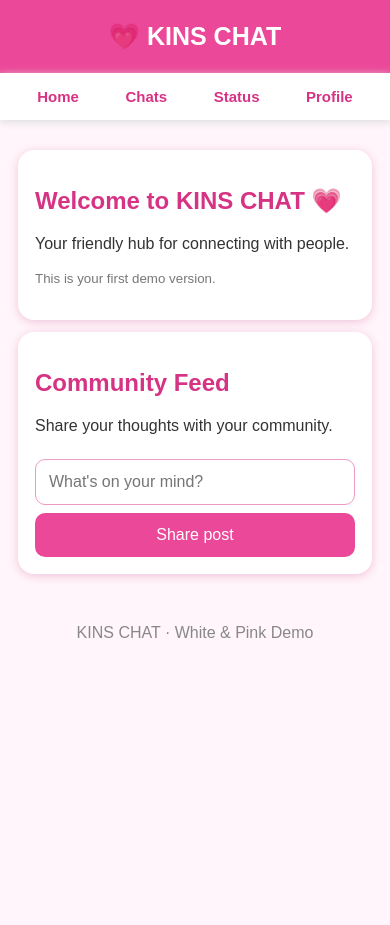
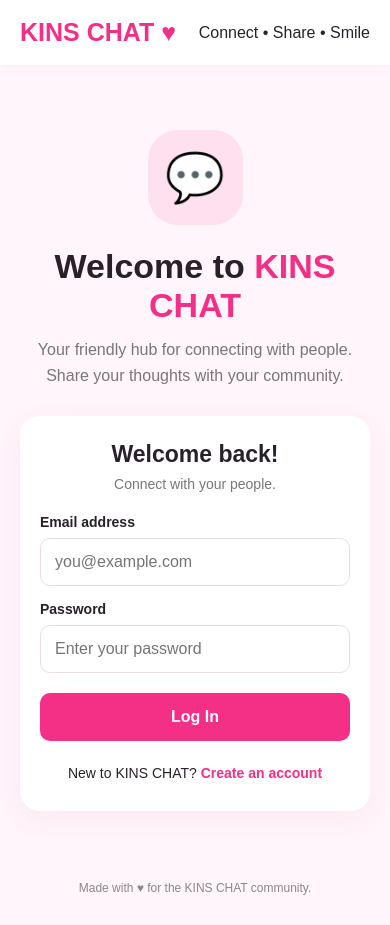
Before and after one commit to Kinschat/kins-chat, a plain HTML site: page index.html in a window 390 px wide. Before the commit the page ends 844 px from the top, so only its background shows below. Drawn offline with Linux system fonts and the light colour scheme.

Commit message:
Create KINS CHAT login page
Create a new KINS CHAT welcome and login page with a beautiful white-and-pink design. Add email and password fields, a sign-up screen, and a mobile-friendly layout. Prepare the interface for future secure account registration and messaging features.

```diff
--- a/index.html
+++ b/index.html
@@ -1,100 +1,267 @@
 <!DOCTYPE html>
 <html lang="en">
-<head><link rel="manifest" href="/kins-chat/manifest.json">
-<meta name="theme-color" content="#FF69B4">
+<head>
   <meta charset="UTF-8">
   <meta name="viewport" content="width=device-width, initial-scale=1.0">
-<meta name="theme-color" content="#ec4899">
-<title>KINS CHAT</title>
+  <meta name="theme-color" content="#ff4f9a">
+  <meta name="description" content="KINS CHAT — Connect, share and make friends.">
+  <title>KINS CHAT - Connect With People</title>
+
+  <link rel="manifest" href="./manifest.json">
+
   <style>
-*{box-sizing:border-box}
-body{margin:0;font-family:Arial,sans-serif;background:#fff5fa;color:#333}
-header{background:#ec4899;color:white;padding:22px;text-align:center;font-size:25px;font-weight:bold}
-nav{display:flex;justify-content:space-around;background:white;padding:14px;position:sticky;top:0;box-shadow:0 2px 8px #ddd}
-nav button{border:0;background:white;color:#d63384;font-weight:bold;font-size:15px}
-main{padding:18px;max-width:600px;margin:auto}
-.card{background:white;padding:17px;margin:12px 0;border-radius:16px;box-shadow:0 2px 10px #f1c4da}
-h2{color:#d63384}
-input{width:100%;padding:13px;border:1px solid #ed9bc3;border-radius:10px;margin:8px 0;font-size:16px}
-button.primary{background:#ec4899;color:white;border:0;padding:13px;border-radius:10px;width:100%;font-size:16px}
-.person{display:flex;align-items:center;gap:12px}
-.avatar{width:45px;height:45px;border-radius:50%;background:#f8c7df;display:grid;place-items:center;font-weight:bold;color:#a21caf}
-small{color:#777}
-.hidden{display:none}
-footer{text-align:center;color:#888;padding:20px}
+    * {
+      box-sizing: border-box;
+      margin: 0;
+      padding: 0;
+    }
+
+    body {
+      font-family: Arial, sans-serif;
+      background: #fff5fa;
+      color: #29212a;
+      min-height: 100vh;
+    }
+
+    header {
+      background: white;
+      padding: 18px 20px;
+      display: flex;
+      justify-content: space-between;
+      align-items: center;
+      box-shadow: 0 2px 12px #00000008;
+    }
+
+    .logo {
+      color: #f42f86;
+      font-size: 25px;
+      font-weight: bold;
+    }
+
+    .heart {
+      color: #f42f86;
+    }
+
+    .hero {
+      max-width: 450px;
+      margin: 35px auto;
+      padding: 20px;
+      text-align: center;
+    }
+
+    .icon {
+      width: 95px;
+      height: 95px;
+      margin: 10px auto 22px;
+      background: #ffe0ef;
+      border-radius: 30px;
+      display: flex;
+      justify-content: center;
+      align-items: center;
+      font-size: 48px;
+    }
+
+    h1 {
+      font-size: 34px;
+      margin-bottom: 12px;
+    }
+
+    .subtitle {
+      color: #777;
+      line-height: 1.6;
+      margin-bottom: 28px;
+    }
+
+    .card {
+      background: white;
+      padding: 25px 20px;
+      border-radius: 20px;
+      box-shadow: 0 8px 30px #e94b9412;
+      text-align: left;
+    }
+
+    .card h2 {
+      text-align: center;
+      margin-bottom: 8px;
+      font-size: 23px;
+    }
+
+    .card p {
+      text-align: center;
+      color: #777;
+      font-size: 14px;
+      margin-bottom: 22px;
+    }
+
+    label {
+      display: block;
+      font-size: 14px;
+      font-weight: bold;
+      margin: 15px 0 8px;
+    }
+
+    input {
+      width: 100%;
+      padding: 14px;
+      border: 1px solid #eadde5;
+      border-radius: 10px;
+      font-size: 16px;
+      outline: none;
+    }
+
+    input:focus {
+      border-color: #f42f86;
+    }
+
+    button {
+      width: 100%;
+      padding: 15px;
+      border: none;
+      border-radius: 10px;
+      background: #f42f86;
+      color: white;
+      font-size: 16px;
+      font-weight: bold;
+      margin-top: 20px;
+      cursor: pointer;
+    }
+
+    button:active {
+      opacity: 0.85;
+    }
+
+    .switch {
+      margin-top: 20px;
+      font-size: 14px;
+      text-align: center;
+      line-height: 1.8;
+    }
+
+    .switch a {
+      color: #f42f86;
+      font-weight: bold;
+      text-decoration: none;
+      cursor: pointer;
+    }
+
+    #message {
+      margin-top: 15px;
+      color: #d51d70;
+      font-size: 14px;
+      line-height: 1.5;
+      text-align: center;
+    }
+
+    footer {
+      text-align: center;
+      color: #888;
+      font-size: 12px;
+      padding: 15px 10px 30px;
+    }
   </style>
 </head>
+
 <body>
-<header>💗 KINS CHAT</header>
-<nav>
-<button onclick="show('home')">Home</button>
-<button onclick="show('chats')">Chats</button>
-<button onclick="show('status')">Status</button>
-<button onclick="show('profile')">Profile</button>
-</nav>
-<main>
-<section id="home">
-<div class="card">
-<h2>Welcome to KINS CHAT 💗</h2>
-<p>Your friendly hub for connecting with people.</p>
-<p><small>This is your first demo version.</small></p>
+  <header>
+    <div class="logo">KINS CHAT <span class="heart">♥</span></div>
+    <span>Connect • Share • Smile</span>
+  </header>
+
+  <main class="hero">
+    <div class="icon">💬</div>
+
+    <h1>Welcome to <span class="heart">KINS CHAT</span></h1>
+
+    <div class="subtitle">
+      Your friendly hub for connecting with people.<br>
+      Share your thoughts with your community.
     </div>
-<div class="card">
-<h2>Community Feed</h2>
-<p>Share your thoughts with your community.</p>
-<input id="postText" placeholder="What's on your mind?">
-<button class="primary" onclick="post()">Share post</button>
-<div id="posts"></div>
+
+    <section class="card">
+      <h2 id="formTitle">Welcome back!</h2>
+      <p id="formSubtitle">Connect with your people.</p>
+
+      <form id="loginForm">
+        <div id="nameField" hidden>
+          <label for="fullName">Your name</label>
+          <input id="fullName" type="text"
+                 placeholder="Enter your name"
+                 autocomplete="name">
+        </div>
+
+        <label for="email">Email address</label>
+        <input id="email" type="email"
+               placeholder="you@example.com"
+               autocomplete="email" required>
+
+        <label for="password">Password</label>
+        <input id="password" type="password"
+               placeholder="Enter your password"
+               autocomplete="current-password"
+               minlength="6" required>
+
+        <button type="submit" id="submitButton">
+          Log In
+        </button>
+
+        <div id="message" role="status"></div>
+      </form>
+
+      <div class="switch">
+        <span id="switchText">New to KINS CHAT?</span>
+        <a id="switchLink" href="#">Create an account</a>
       </div>
     </section>
-<section id="chats" class="hidden">
-<div class="card"><h2>Your Chats</h2>
-<p>Messaging demo — messages stay on this device.</p>
-<div id="messages"></div>
-<input id="msg" placeholder="Type a message">
-<button class="primary" onclick="send()">Send message</button>
-</div>
-</section>
-<section id="status" class="hidden">
-<div class="card"><h2>Status & Stories</h2>
-<p>Share a text status in this demo.</p>
-<input id="statusText" placeholder="Write your status">
-<button class="primary" onclick="addStatus()">Post status</button>
-<div id="statuses"></div>
-</div>
-</section>
-<section id="profile" class="hidden">
-<div class="card"><h2>Your Profile</h2>
-<div class="avatar">K</div>
-<input id="userName" placeholder="Enter your name">
-<button class="primary" onclick="saveName()">Save name</button>
-<p id="savedName"></p>
-</div>
-<div class="card"><h2>Coming later</h2><p>Real accounts, online messaging, group chats, photo sharing, notifications, and voice/video calls need additional development and a secure backend.</p></div>
-</section>
   </main>
-<footer>KINS CHAT · White & Pink Demo</footer>
+
+  <footer>
+    Made with ♥ for the KINS CHAT community.
+  </footer>
+
   <script>
-function show(id){
-['home','chats','status','profile'].forEach(x=>document.getElementById(x).classList.add('hidden'));
-document.getElementById(id).classList.remove('hidden');
-}
-function post(){
-let v=document.getElementById('postText');
-if(v.value.trim()){let p=document.createElement('p');p.className='card';p.textContent=v.value;document.getElementById('posts').prepend(p);v.value='';}
-}
-function send(){
-let v=document.getElementById('msg');
-if(v.value.trim()){let p=document.createElement('p');p.textContent='You: '+v.value;document.getElementById('messages').appendChild(p);v.value='';}
-}
-function addStatus(){
-let v=document.getElementById('statusText');
-if(v.value.trim()){let p=document.createElement('p');p.className='card';p.textContent=v.value;document.getElementById('statuses').prepend(p);v.value='';}
-}
-function saveName(){
-let v=document.getElementById('userName').value.trim();
-if(v)document.getElementById('savedName').textContent='Welcome, '+v+'!';
-}
+    let isSignup = false;
+
+    const form = document.getElementById("loginForm");
+    const nameField = document.getElementById("nameField");
+    const fullName = document.getElementById("fullName");
+    const password = document.getElementById("password");
+    const message = document.getElementById("message");
+
+    document.getElementById("switchLink").onclick = function(event) {
+      event.preventDefault();
+      isSignup = !isSignup;
+
+      nameField.hidden = !isSignup;
+      fullName.required = isSignup;
+
+      document.getElementById("formTitle").textContent =
+        isSignup ? "Create your account" : "Welcome back!";
+
+      document.getElementById("formSubtitle").textContent =
+        isSignup ? "Join the KINS CHAT community." :
+                   "Connect with your people.";
+
+      document.getElementById("submitButton").textContent =
+        isSignup ? "Sign Up" : "Log In";
+
+      document.getElementById("switchText").textContent =
+        isSignup ? "Already have an account?" : "New to KINS CHAT?";
+
+      document.getElementById("switchLink").textContent =
+        isSignup ? "Log in" : "Create an account";
+
+      password.autocomplete =
+        isSignup ? "new-password" : "current-password";
+
+      message.textContent = "";
+    };
+
+    form.onsubmit = function(event) {
+      event.preventDefault();
+
+      message.textContent =
+        "The KINS CHAT design is ready, but account access is not connected yet. A secure login service must be set up before you can create an account or log in.";
+    };
   </script>
 </body>
 </html>
```
Lines whose indentation alone changed are shown as unchanged.
